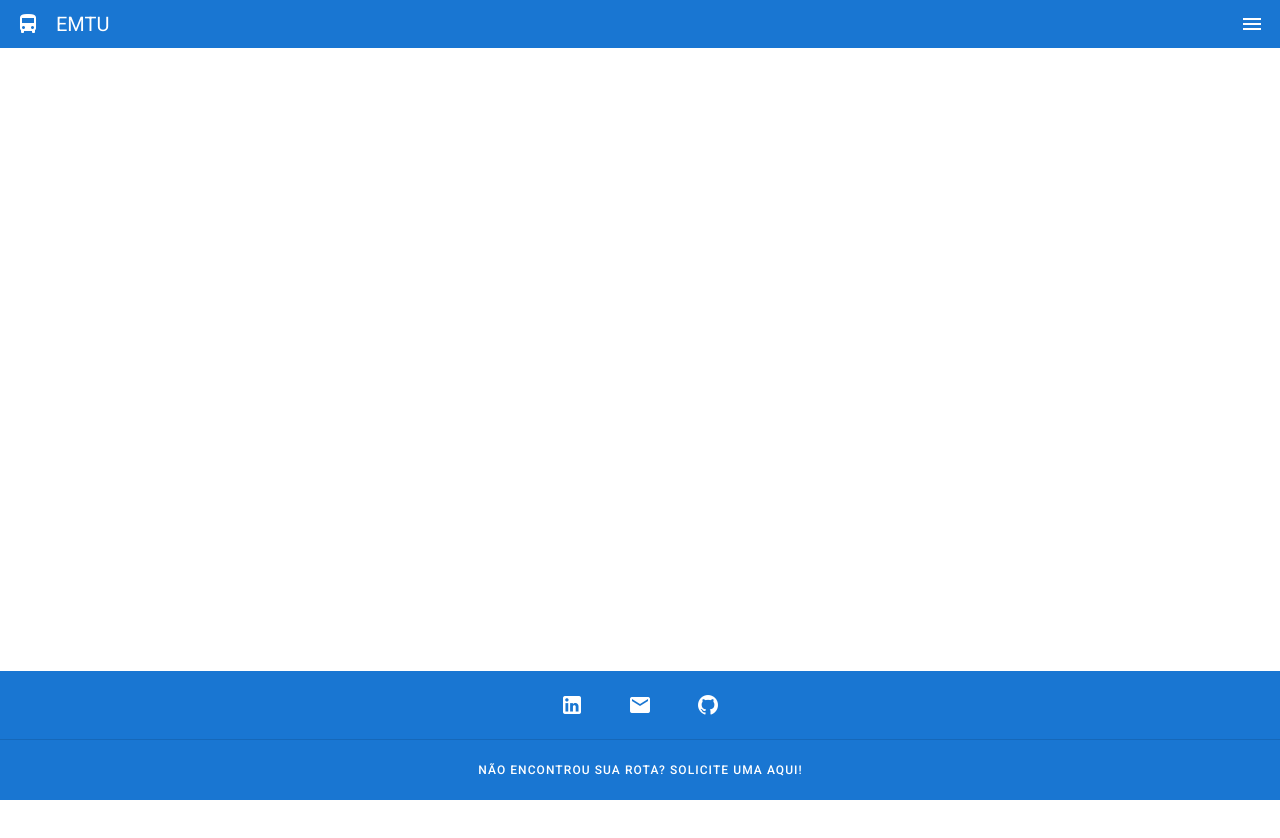
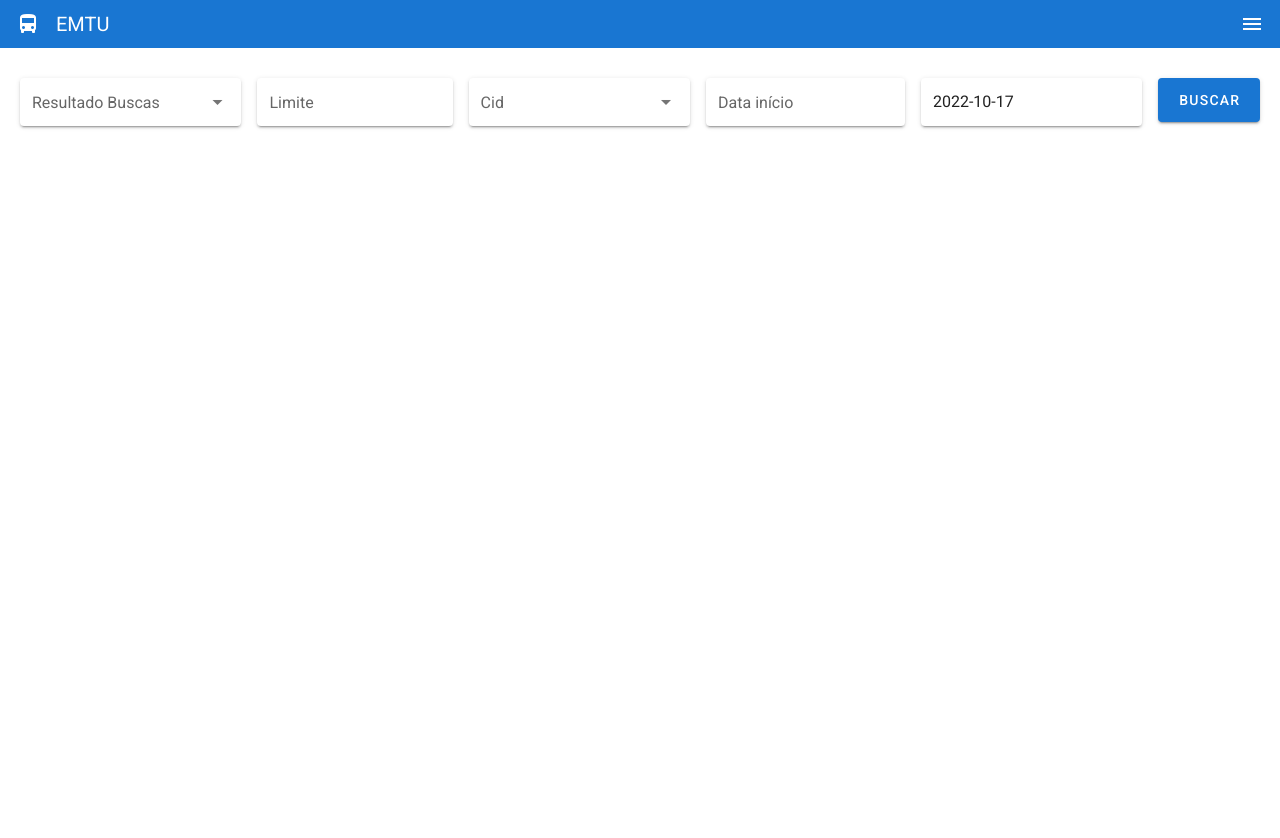
Before and after one commit to UnifespCodeLab/emtu-web, a Nuxt app: page /admin/ranking-linhas in a window 1280 px wide. Shown: the top 838 px of the page. Built offline with nearby package versions, Linux system fonts and the light colour scheme.

Commit message:
feat: add admin ranking page

```diff
--- /dev/null
+++ b/pages/admin/ranking-linhas.vue
@@ -0,0 +1,170 @@
+<template>
+  <div class="line-ranking">
+    <div class="line-ranking__search-container">
+      <v-select v-model="searchResult" :items="['Sucedidas', 'Não Sucedidas']" label="Resultado Buscas" solo />
+      <v-text-field
+        v-model="limit"
+        :rules="[v => v <= 10 || 'Máximo 10']"
+        label="Limite"
+        type="number"
+        max="10"
+        solo
+      />
+      <v-select v-model="selectedCid" :items="['Cid 01', 'Cid 02']" label="Cid" solo />
+
+      <v-dialog
+        ref="dialogStartDate"
+        v-model="startDateDialog"
+        :return-value.sync="startDate"
+        persistent
+        width="290px"
+      >
+        <template #activator="{ on, attrs }">
+          <v-text-field
+            v-model="startDate"
+            class="daily-acces__input"
+            clearable
+            placeholder="Data início"
+            label="Data início"
+            v-bind="attrs"
+            solo
+            v-on="on"
+          />
+        </template>
+        <v-date-picker v-model="startDate" scrollable>
+          <v-spacer />
+          <v-btn text color="primary" @click="startDateDialog = false">
+            Cancelar
+          </v-btn>
+          <v-btn text color="primary" @click="$refs.dialogStartDate.save(startDate)">
+            OK
+          </v-btn>
+        </v-date-picker>
+      </v-dialog>
+
+      <v-dialog
+        ref="dialogEndDate"
+        v-model="endDateDialog"
+        :return-value.sync="endDate"
+        persistent
+        width="290px"
+      >
+        <template #activator="{ on, attrs }">
+          <v-text-field
+            v-model="endDate"
+            class="daily-acces__input"
+            clearable
+            placeholder="Data fim"
+            label="Data fim"
+            readonly
+            v-bind="attrs"
+            solo
+            v-on="on"
+          />
+        </template>
+        <v-date-picker v-model="endDate" scrollable>
+          <v-spacer />
+          <v-btn text color="primary" @click="endDateDialog = false">
+            Cancelar
+          </v-btn>
+          <v-btn text color="primary" @click="$refs.dialogEndDate.save(endDate)">
+            OK
+          </v-btn>
+        </v-date-picker>
+      </v-dialog>
+
+      <v-btn color="primary" large @click="executeSearch()">
+        BUSCAR
+      </v-btn>
+    </div>
+    <div
+      v-if="series && series.length > 0"
+      class="line-ranking__graph-wrapper"
+    >
+      <AdminChart
+        :categories="categories"
+        title="Ranking de linhas"
+        type="bar"
+        :series="series"
+      />
+    </div>
+  </div>
+</template>
+<script>
+import AdminChart from '~/components/admin/AdminChart.vue'
+
+export default {
+  name: 'AdminLineRanking',
+  components: {
+    AdminChart
+  },
+  layout: 'admin',
+  data () {
+    return {
+      searchResult: null,
+      limit: null,
+      selectedCid: null,
+      startDate: null,
+      startDateDialog: false,
+      endDate: new Date(Date.now() - new Date().getTimezoneOffset() * 60000)
+        .toISOString()
+        .substr(0, 10),
+      endDateDialog: false,
+      categories: ['linha 1', 'linha 2', 'linha 3', 'linha 4', 'linha 5', 'linha 6'],
+      series: []
+    }
+  },
+  methods: {
+    executeSearch () {
+      this.series = [
+        {
+          name: 'Linhas',
+          data: [10, 41, 35, 51, 49, 62]
+        }
+      ]
+    }
+  }
+}
+</script>
+<style scoped lang="scss">
+.line-ranking {
+  align-items: flex-start;
+  display: flex;
+  flex-direction: column;
+  justify-content: center;
+  padding-left: 4px;
+  padding-right: 4px;
+
+  @media (min-width: 1000px) {
+    padding-left: 20px;
+    padding-right: 20px;
+  }
+}
+.line-ranking__search-container {
+  align-items: flex-start;
+  display: flex;
+  flex-direction: column;
+  gap: 24px;
+  justify-content: flex-start;
+  margin-top: 28px;
+  width: 100%;
+
+  @media (min-width: 800px) {
+    align-items: flex-start;
+    display: flex;
+    flex-direction: row;
+    gap: 16px;
+    width: auto;
+  }
+}
+.line-ranking__graph-wrapper {
+  margin-top: 60px;
+  width: 100%;
+
+  @media (min-width: 800px) {
+    margin-left: auto;
+    margin-right: auto;
+    width: 800px;
+  }
+}
+</style>
```
Also changed, not shown: 2 other files (tests, documents, lock files or other folders).
